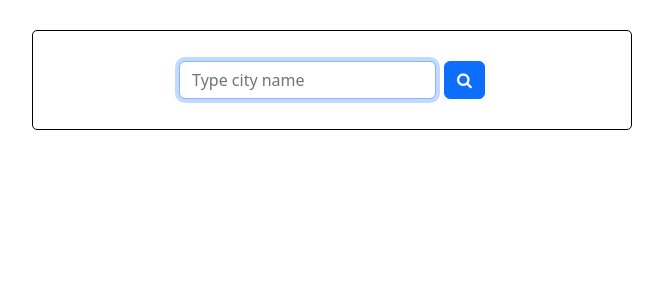
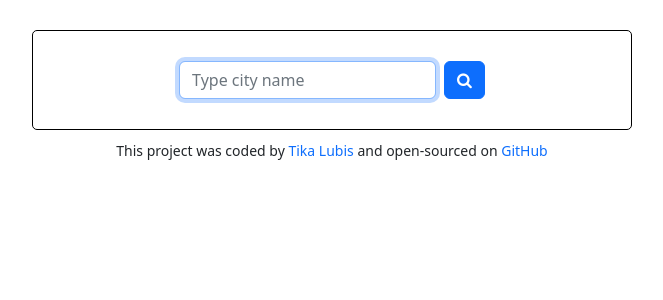
Before and after one commit to tikameutia/react-weather-app, a React (Create React App) app: page / in a window 1280 px wide. Shown: the top 300 px of the page, without its empty margins (308-971 px from the left). Built offline with nearby package versions, Linux system fonts and the light colour scheme.

Commit message:
Added coded-by footer

```diff
--- a/src/App.css
+++ b/src/App.css
@@ -2,3 +2,12 @@
   margin: 30px 0;
   text-align: center;
 }
+
+.App p {
+  margin-top: 10px;
+  font-size: 14px;
+}
+
+.App a {
+  text-decoration: none;
+}
--- a/src/App.js
+++ b/src/App.js
@@ -5,6 +5,24 @@ export default function App() {
   return (
     <div className="App">
       <Weather />
+      <p>
+        This project was coded by{" "}
+        <a
+          href="https://hilarious-pie-d37c2c.netlify.app/"
+          target="_blank"
+          rel="noreferrer"
+        >
+          Tika Lubis
+        </a>{" "}
+        and open-sourced on{" "}
+        <a
+          href="https://github.com/tikameutia/react-weather-app"
+          target="_blank"
+          rel="noreferrer"
+        >
+          GitHub
+        </a>
+      </p>
     </div>
   );
 }
```
